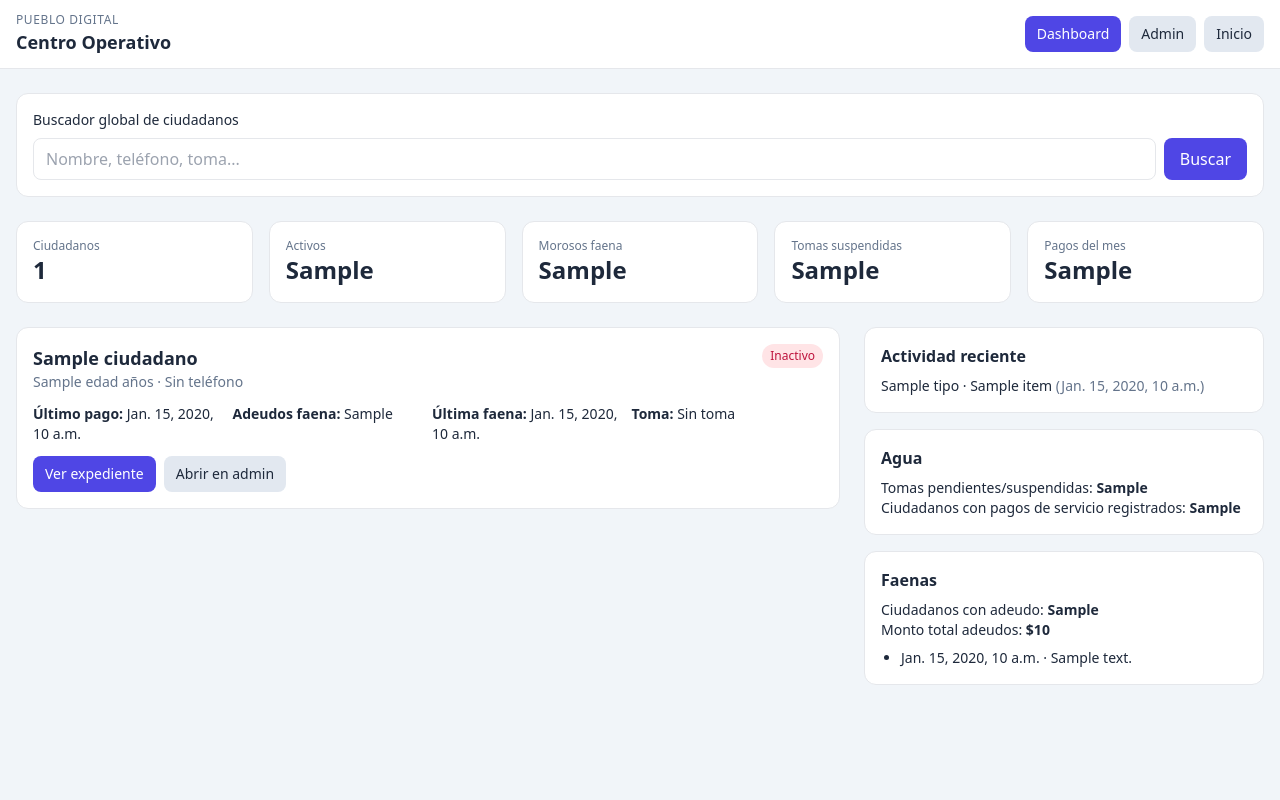
After one commit to adalbertomejia/puebloDigital, a Django app: template templates/dashboard/operativo.html in a window 1280 px wide. The commit adds this page. Run offline with Django 3.2, Linux system fonts and the light colour scheme; the template is opened without the code that fills it: most values are stand-ins (such as "Sample title", 1, 10 or a date in 2020); some libraries are stand-ins or nearby versions.

Commit message:
Add admin-first operational dashboard and citizen profile views

```diff
--- a/config/urls.py
+++ b/config/urls.py
@@ -1,11 +1,14 @@
 from django.contrib import admin
 from django.contrib.auth import views as auth_views
 from django.urls import path
-from apps.core.views import home
+
+from apps.core.views import dashboard_operativo, home, perfil_ciudadano
 
 urlpatterns = [
     path('', home, name='home'),
     path('login/', auth_views.LoginView.as_view(template_name='registration/login.html'), name='login'),
     path('logout/', auth_views.LogoutView.as_view(), name='logout'),
+    path('dashboard/', dashboard_operativo, name='dashboard_operativo'),
+    path('dashboard/ciudadano/<int:pk>/', perfil_ciudadano, name='perfil_ciudadano'),
     path('admin/', admin.site.urls),
 ]
--- /dev/null
+++ b/templates/dashboard/base_dashboard.html
@@ -0,0 +1,27 @@
+<!doctype html>
+<html lang="es">
+<head>
+  <meta charset="utf-8">
+  <meta name="viewport" content="width=device-width, initial-scale=1">
+  <title>{% block title %}Dashboard Operativo{% endblock %}</title>
+  <script src="https://cdn.tailwindcss.com"></script>
+</head>
+<body class="bg-slate-100 text-slate-800 min-h-screen">
+  <header class="bg-white border-b sticky top-0 z-10">
+    <div class="max-w-7xl mx-auto px-4 py-3 flex flex-wrap gap-3 items-center justify-between">
+      <div>
+        <p class="text-xs uppercase tracking-wider text-slate-500">Pueblo Digital</p>
+        <h1 class="font-semibold text-lg">Centro Operativo</h1>
+      </div>
+      <nav class="flex items-center gap-2 text-sm">
+        <a class="px-3 py-2 rounded-lg bg-indigo-600 text-white" href="{% url 'dashboard_operativo' %}">Dashboard</a>
+        <a class="px-3 py-2 rounded-lg bg-slate-200" href="/admin/">Admin</a>
+        <a class="px-3 py-2 rounded-lg bg-slate-200" href="/">Inicio</a>
+      </nav>
+    </div>
+  </header>
+  <main class="max-w-7xl mx-auto px-4 py-6">
+    {% block content %}{% endblock %}
+  </main>
+</body>
+</html>
--- /dev/null
+++ b/templates/dashboard/operativo.html
@@ -0,0 +1,71 @@
+{% extends 'dashboard/base_dashboard.html' %}
+{% block title %}Dashboard Operativo{% endblock %}
+{% block content %}
+<form class="bg-white rounded-xl p-4 border mb-6" method="get">
+  <label class="block text-sm font-medium mb-2">Buscador global de ciudadanos</label>
+  <div class="flex gap-2">
+    <input type="text" name="q" value="{{ q }}" placeholder="Nombre, teléfono, toma..." class="flex-1 rounded-lg border px-3 py-2">
+    <button class="rounded-lg bg-indigo-600 text-white px-4 py-2">Buscar</button>
+  </div>
+</form>
+
+<section class="grid md:grid-cols-5 gap-4 mb-6">
+  <article class="bg-white p-4 rounded-xl border"><p class="text-xs text-slate-500">Ciudadanos</p><p class="text-2xl font-bold">{{ metricas.total_ciudadanos }}</p></article>
+  <article class="bg-white p-4 rounded-xl border"><p class="text-xs text-slate-500">Activos</p><p class="text-2xl font-bold">{{ metricas.ciudadanos_activos }}</p></article>
+  <article class="bg-white p-4 rounded-xl border"><p class="text-xs text-slate-500">Morosos faena</p><p class="text-2xl font-bold">{{ metricas.morosos_faena }}</p></article>
+  <article class="bg-white p-4 rounded-xl border"><p class="text-xs text-slate-500">Tomas suspendidas</p><p class="text-2xl font-bold">{{ metricas.tomas_suspendidas }}</p></article>
+  <article class="bg-white p-4 rounded-xl border"><p class="text-xs text-slate-500">Pagos del mes</p><p class="text-2xl font-bold">{{ metricas.pagos_mes }}</p></article>
+</section>
+
+<section class="grid lg:grid-cols-3 gap-6">
+  <div class="lg:col-span-2 space-y-4">
+    {% for c in ciudadanos %}
+      <article class="bg-white rounded-xl border p-4">
+        <div class="flex justify-between items-start gap-2">
+          <div>
+            <h3 class="font-semibold text-lg">{{ c.nombre_completo }}</h3>
+            <p class="text-sm text-slate-500">{{ c.edad }} años · {{ c.telefono|default:'Sin teléfono' }}</p>
+          </div>
+          <span class="text-xs px-2 py-1 rounded-full {% if c.activo %}bg-emerald-100 text-emerald-700{% else %}bg-rose-100 text-rose-700{% endif %}">{% if c.activo %}Activo{% else %}Inactivo{% endif %}</span>
+        </div>
+        <div class="grid md:grid-cols-4 gap-2 mt-3 text-sm">
+          <p><strong>Último pago:</strong> {{ c.ultimo_pago_fecha|default:'Sin registro' }}</p>
+          <p><strong>Adeudos faena:</strong> {{ c.adeudos_faena }}</p>
+          <p><strong>Última faena:</strong> {{ c.ultima_faena_fecha|default:'Sin registro' }}</p>
+          <p><strong>Toma:</strong> {{ c.toma.numero_toma|default:'Sin toma' }}</p>
+        </div>
+        <div class="mt-3 flex gap-2">
+          <a href="{% url 'perfil_ciudadano' c.pk %}" class="text-sm px-3 py-2 rounded-lg bg-indigo-600 text-white">Ver expediente</a>
+          <a href="/admin/core/ciudadano/{{ c.pk }}/change/" class="text-sm px-3 py-2 rounded-lg bg-slate-200">Abrir en admin</a>
+        </div>
+      </article>
+    {% empty %}
+      <article class="bg-white rounded-xl border p-6 text-slate-500">No se encontraron ciudadanos para este criterio.</article>
+    {% endfor %}
+  </div>
+
+  <aside class="space-y-4">
+    <article class="bg-white rounded-xl border p-4">
+      <h4 class="font-semibold mb-2">Actividad reciente</h4>
+      <ul class="space-y-2 text-sm">
+        {% for item in actividad_reciente %}
+          <li><span class="font-medium">{{ item.tipo }}</span> · {{ item.label }} <span class="text-slate-500">({{ item.fecha }})</span></li>
+        {% empty %}<li class="text-slate-500">Sin actividad reciente.</li>{% endfor %}
+      </ul>
+    </article>
+    <article class="bg-white rounded-xl border p-4">
+      <h4 class="font-semibold mb-2">Agua</h4>
+      <p class="text-sm">Tomas pendientes/suspendidas: <strong>{{ tarjeta_agua.tomas_pendientes }}</strong></p>
+      <p class="text-sm">Ciudadanos con pagos de servicio registrados: <strong>{{ tarjeta_agua.morosos_agua }}</strong></p>
+    </article>
+    <article class="bg-white rounded-xl border p-4">
+      <h4 class="font-semibold mb-2">Faenas</h4>
+      <p class="text-sm">Ciudadanos con adeudo: <strong>{{ tarjeta_faena.con_adeudo }}</strong></p>
+      <p class="text-sm">Monto total adeudos: <strong>${{ tarjeta_faena.monto_total_adeudos }}</strong></p>
+      <ul class="mt-2 text-sm list-disc pl-5">
+        {% for f in tarjeta_faena.proximas_faenas %}<li>{{ f.fecha }} · {{ f.descripcion }}</li>{% empty %}<li>Sin faenas programadas.</li>{% endfor %}
+      </ul>
+    </article>
+  </aside>
+</section>
+{% endblock %}
--- a/templates/home.html
+++ b/templates/home.html
@@ -89,7 +89,8 @@
 
     {% if user.is_authenticated %}
       <p>Sesión activa como <strong>{{ user.username }}</strong>.</p>
-      <a class="btn btn-primary" href="/admin/">Ir al panel admin</a>
+      <a class="btn btn-primary" href="/dashboard/">Entrar al Dashboard Operativo</a>
+      <a class="btn btn-secondary" href="/admin/">Ir al panel admin</a>
       <a class="btn btn-secondary" href="/logout/">Cerrar sesión</a>
     {% else %}
       <a class="btn btn-primary" href="/login/">Iniciar sesión</a>
```
Also changed, not shown: apps/core/admin.py (+108 -6 lines), apps/core/views.py (+123 -2 lines), templates/dashboard/perfil_ciudadano.html (added, +25 -0 lines).
